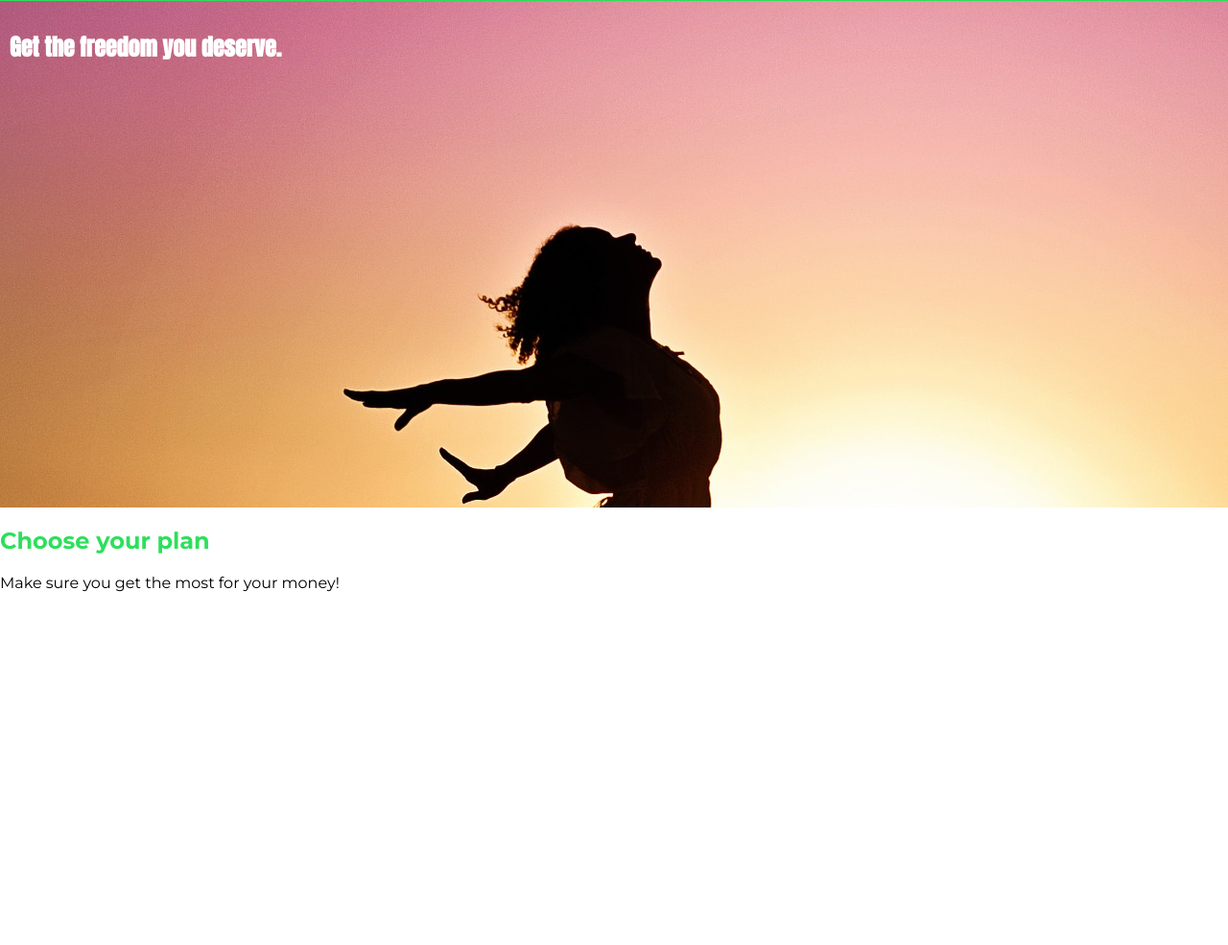
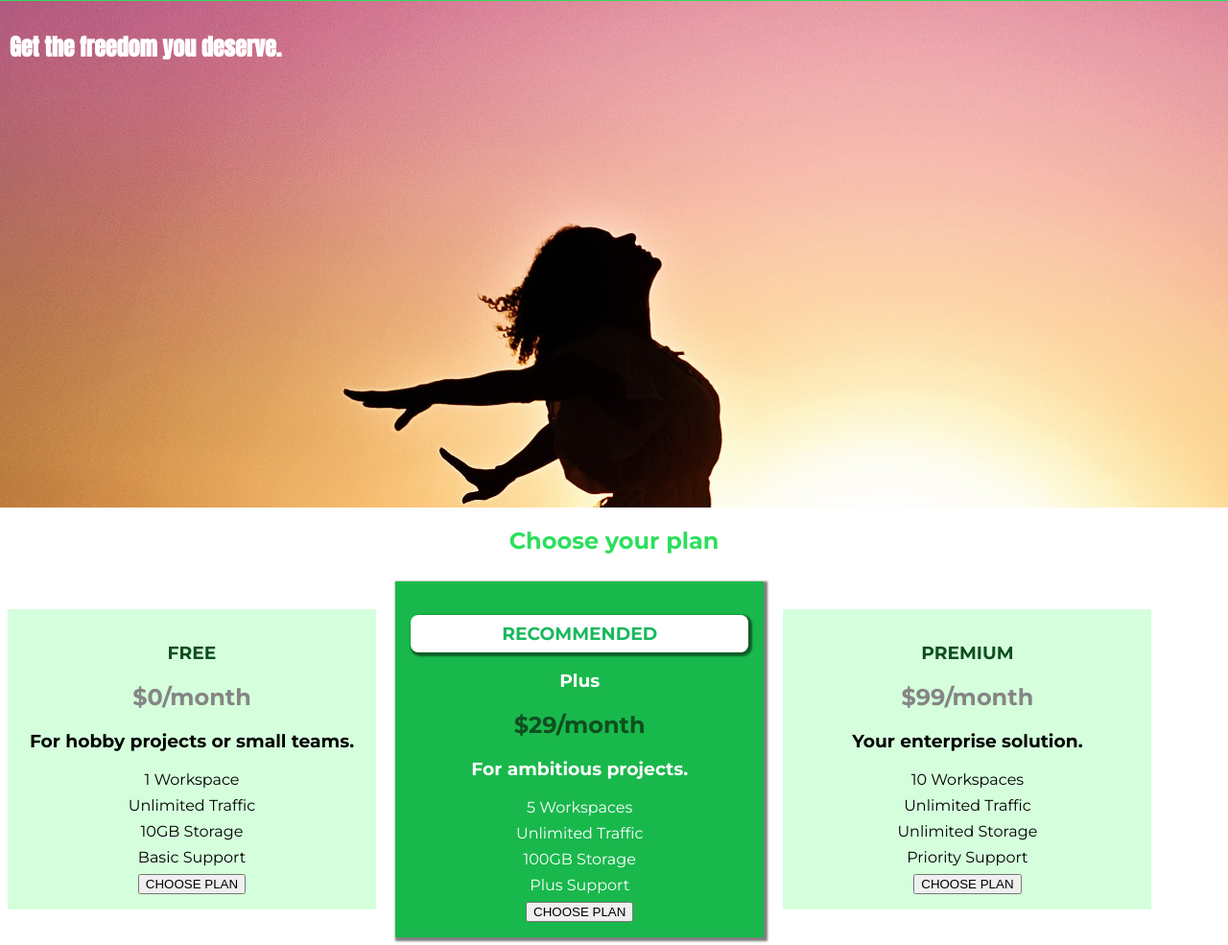
Before and after one commit to JCamiloo/web-designs, a plain HTML site: page [uHost] Web 1/index.html in a window 1280 px wide. Shown: the part 42-1027 px from the top of the page at 96% size. Before the commit the page ends 800 px from the top, so only its background shows below. Drawn offline with Linux system fonts and the light colour scheme.

Commit message:
[uHost] Styling plans

```diff
--- a/[uHost] Web 1/index.html
+++ b/[uHost] Web 1/index.html
@@ -37,9 +37,53 @@
         </section>
         <section id="plans">
             <h1 class="section-title">Choose your plan</h1>
-            <p>
-                Make sure you get the most for your money!
-            </p>
+            <div>
+                <article class="plan">
+                    <h1 class="plan__title">FREE</h1>
+                    <h2 class="plan__price">$0/month</h2>
+                    <h3>For hobby projects or small teams.</h3>
+                    <ul class="plan__features">
+                        <li class="plan__feature">1 Workspace</li>
+                        <li class="plan__feature">Unlimited Traffic</li>
+                        <li class="plan__feature">10GB Storage</li>
+                        <li class="plan__feature">Basic Support</li>
+                    </ul>
+                    <div>
+                        <button>CHOOSE PLAN</button>
+                    </div>
+                </article>
+
+                <article class="plan plan--highlighted">
+                    <h1 class="plan__annotation">RECOMMENDED</h1>
+                    <h1 class="plan__title">Plus</h1>
+                    <h2 class="plan__price">$29/month</h2>
+                    <h3>For ambitious projects.</h3>
+                    <ul class="plan__features">
+                        <li class="plan__feature">5 Workspaces</li>
+                        <li class="plan__feature">Unlimited Traffic</li>
+                        <li class="plan__feature">100GB Storage</li>
+                        <li class="plan__feature">Plus Support</li>
+                    </ul>
+                    <div>
+                        <button>CHOOSE PLAN</button>
+                    </div>
+                </article>
+
+                <article class="plan">
+                    <h1 class="plan__title">PREMIUM</h1>
+                    <h2 class="plan__price">$99/month</h2>
+                    <h3>Your enterprise solution.</h3>
+                    <ul class="plan__features">
+                        <li class="plan__feature">10 Workspaces</li>
+                        <li class="plan__feature">Unlimited Traffic</li>
+                        <li class="plan__feature">Unlimited Storage</li>
+                        <li class="plan__feature">Priority Support</li>
+                    </ul>
+                    <div>
+                        <button>CHOOSE PLAN</button>
+                    </div>
+                </article>
+            </div>
         </section>
     </main>
 </body>
--- a/[uHost] Web 1/main.css
+++ b/[uHost] Web 1/main.css
@@ -15,12 +15,63 @@
 }
 
 .section-title {
+    text-align: center;
     color: #2ddf5c;
 }
 
 #product-overview h1 {
     color: white;
     font-family: 'Anton', sans-serif;
+}
+
+.plan {
+    background-color: #d5ffdc;
+    text-align: center;
+    padding: 16px;
+    margin: 8px;
+    display: inline-block;
+    width: 30%;
+    vertical-align: middle;
+}
+
+.plan--highlighted {
+    background: #19b84c;
+    color: white;
+    box-shadow: 2px 2px 2px 2px rgba(0, 0, 0, 0.5);
+}
+
+.plan__annotation {
+    background: white;
+    color: #19b85c;
+    padding: 8px;
+    box-shadow: 2px 2px 2px 2px rgba(0, 0, 0, 0.5);
+    border-radius: 8px;
+}
+
+.plan__title {
+    color: #0e4f1f;
+}
+
+.plan__price {
+    color: #858585;
+}
+
+.plan--highlighted .plan__title {
+    color: white;
+}
+
+.plan--highlighted .plan__price {
+    color: #0e4f1f;
+}
+
+.plan__features {
+    list-style: none;
+    margin: 0;
+    padding: 0;
+}
+
+.plan__feature {
+    margin: 8px 0;
 }
 
 .main-header {
```
